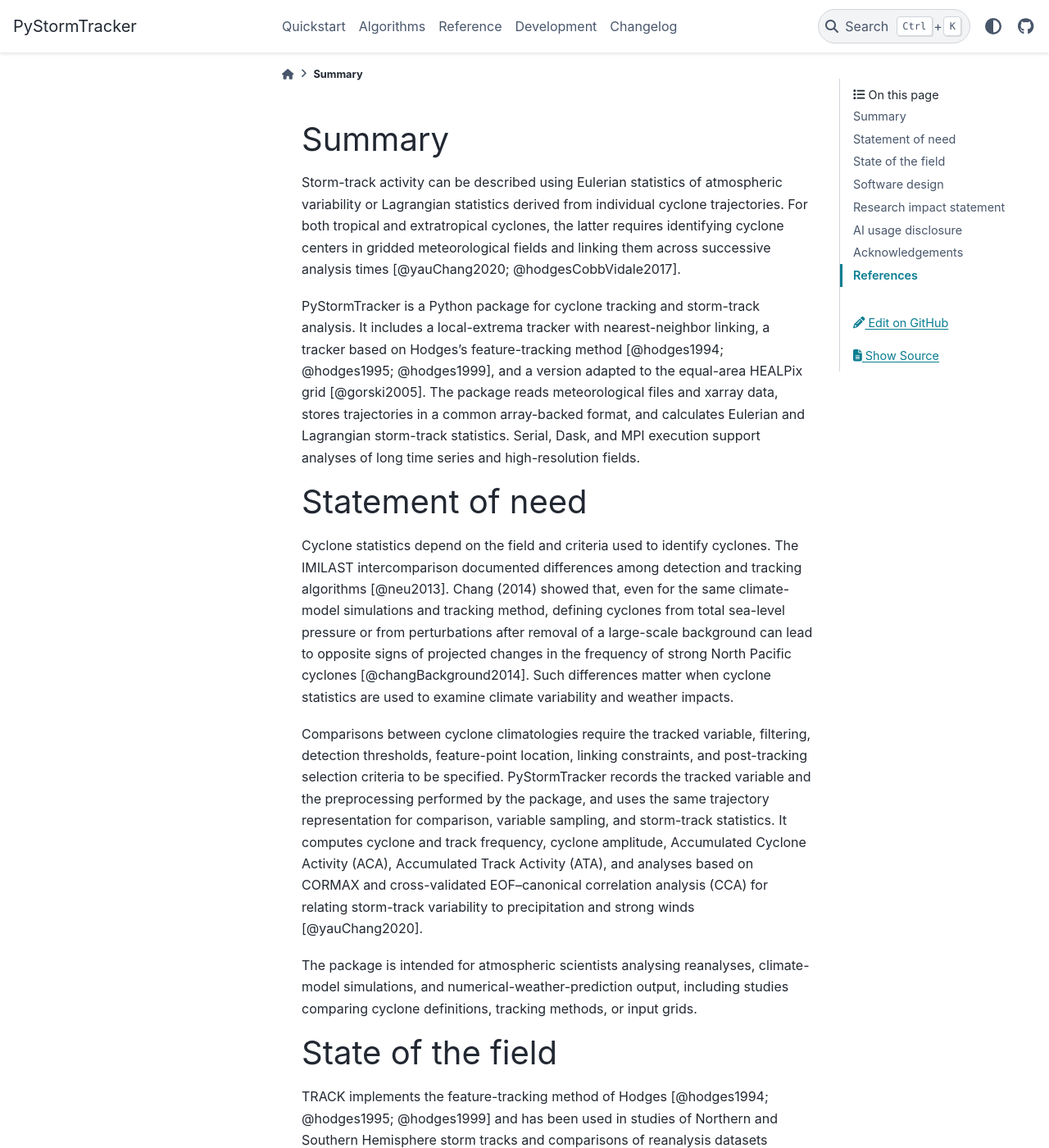
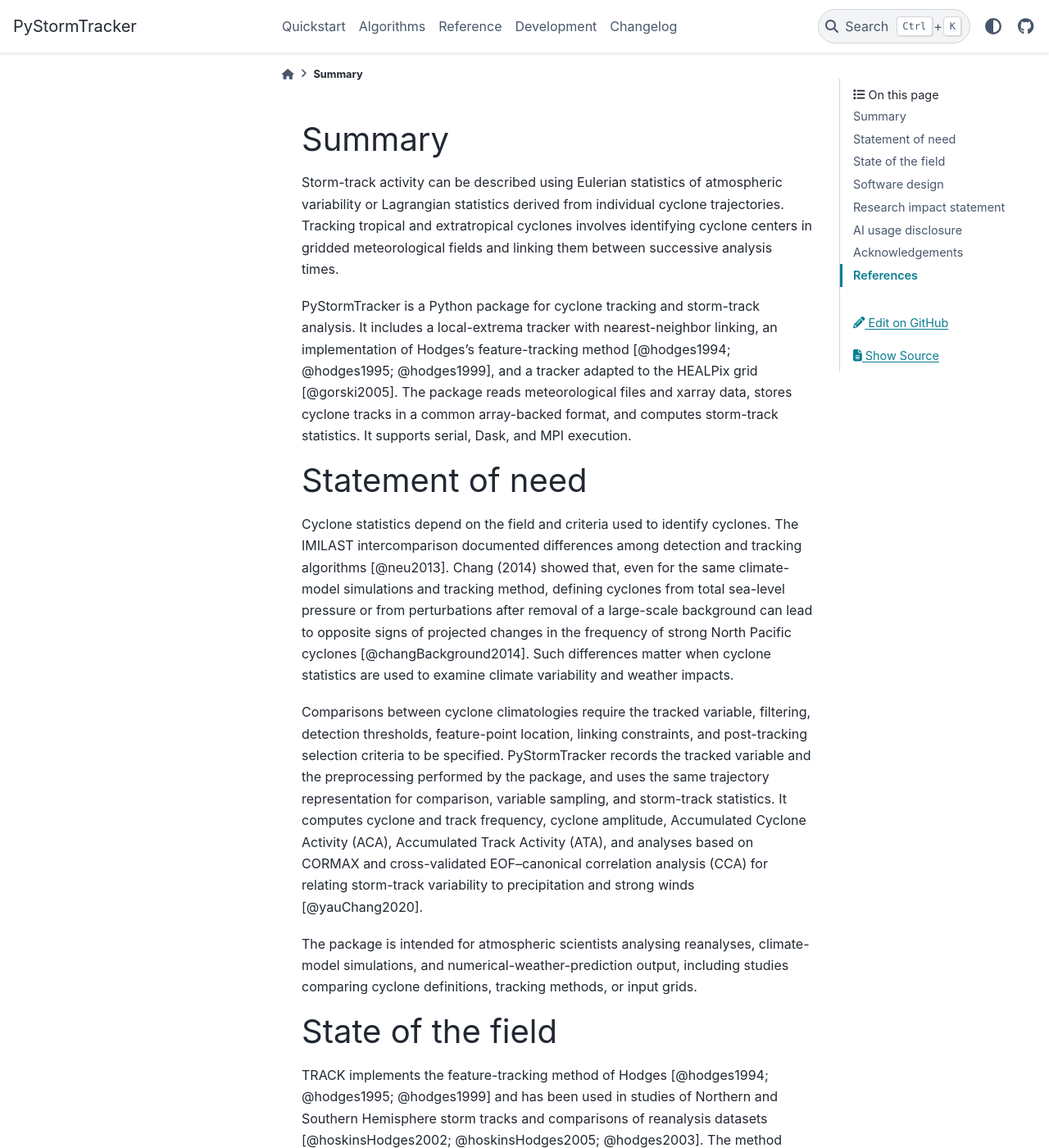
Before and after one commit to mwyau/PyStormTracker, a Sphinx documentation site: the page built from docs/paper/paper.md, in a window 1280 px wide and 1400 px high. Shown: the whole window at 82% size. Built offline with Sphinx 7.4.7 and the PyData theme 0.15.4, drawn with Linux system fonts in a browser that asks for light colours; part of the change alters nothing that is shown; some of the changed text lies outside the part shown.

Commit message:
docs(joss): simplify Summary and remove unnecessary tropical-cyclone citation

```diff
--- a/docs/paper/paper.bib
+++ b/docs/paper/paper.bib
@@ -92,16 +92,6 @@
   doi     = {10.1175/1520-0493(1999)127<1362:ACFFT>2.0.CO;2}
 }
 
-@article{hodgesCobbVidale2017,
-  author  = {Hodges, Kevin I. and Cobb, Alison and Vidale, Pier Luigi},
-  title   = {How Well Are Tropical Cyclones Represented in Reanalysis Datasets?},
-  journal = {Journal of Climate},
-  year    = {2017},
-  volume  = {30},
-  number  = {14},
-  pages   = {5243--5264},
-  doi     = {10.1175/JCLI-D-16-0557.1}
-}
 
 @article{hoskinsHodges2002,
   author  = {Hoskins, Brian J. and Hodges, Kevin I.},
--- a/docs/paper/paper.md
+++ b/docs/paper/paper.md
@@ -26,9 +26,9 @@ bibliography: paper.bib
 
 # Summary
 
-Storm-track activity can be described using Eulerian statistics of atmospheric variability or Lagrangian statistics derived from individual cyclone trajectories. For both tropical and extratropical cyclones, the latter requires identifying cyclone centers in gridded meteorological fields and linking them across successive analysis times [@yauChang2020; @hodgesCobbVidale2017].
+Storm-track activity can be described using Eulerian statistics of atmospheric variability or Lagrangian statistics derived from individual cyclone trajectories. Tracking tropical and extratropical cyclones involves identifying cyclone centers in gridded meteorological fields and linking them between successive analysis times.
 
-PyStormTracker is a Python package for cyclone tracking and storm-track analysis. It includes a local-extrema tracker with nearest-neighbor linking, a tracker based on Hodges's feature-tracking method [@hodges1994; @hodges1995; @hodges1999], and a version adapted to the equal-area HEALPix grid [@gorski2005]. The package reads meteorological files and xarray data, stores trajectories in a common array-backed format, and calculates Eulerian and Lagrangian storm-track statistics. Serial, Dask, and MPI execution support analyses of long time series and high-resolution fields.
+PyStormTracker is a Python package for cyclone tracking and storm-track analysis. It includes a local-extrema tracker with nearest-neighbor linking, an implementation of Hodges's feature-tracking method [@hodges1994; @hodges1995; @hodges1999], and a tracker adapted to the HEALPix grid [@gorski2005]. The package reads meteorological files and xarray data, stores cyclone tracks in a common array-backed format, and computes storm-track statistics. It supports serial, Dask, and MPI execution.
 
 # Statement of need
 
@@ -41,8 +41,6 @@ The package is intended for atmospheric scientists analysing reanalyses, climate
 # State of the field
 
 TRACK implements the feature-tracking method of Hodges [@hodges1994; @hodges1995; @hodges1999] and has been used in studies of Northern and Southern Hemisphere storm tracks and comparisons of reanalysis datasets [@hoskinsHodges2002; @hoskinsHodges2005; @hodges2003]. The method identifies feature points in a meteorological field, links them into trajectories, and optimizes the trajectories using displacement and smoothness constraints. PyStormTracker's `HodgesTracker` implements this sequence. TRACK 1.5.4 serves as a reference implementation for numerical comparison.
-
-TRACK has also been used to study tropical cyclones. In these studies, relative-vorticity maxima are tracked, then additional intensity and warm-core criteria are applied to identify tropical cyclones [@hodgesCobbVidale2017].
 
 Other open-source tools address related problems. TempestExtremes detects and tracks features on structured and unstructured climate-model grids [@ullrichZarzycki2017], while tobac was developed to identify and follow clouds and other atmospheric objects [@heikenfeld2019]. PyStormTracker focuses on cyclone tracks and their climatological statistics. Neither of these packages implements the TRACK 1.5.4 Modified Greedy Exchange procedure and the set of cyclone-activity diagnostics used here. Incorporating both would require substantial new tracking and analysis code.
 
```
